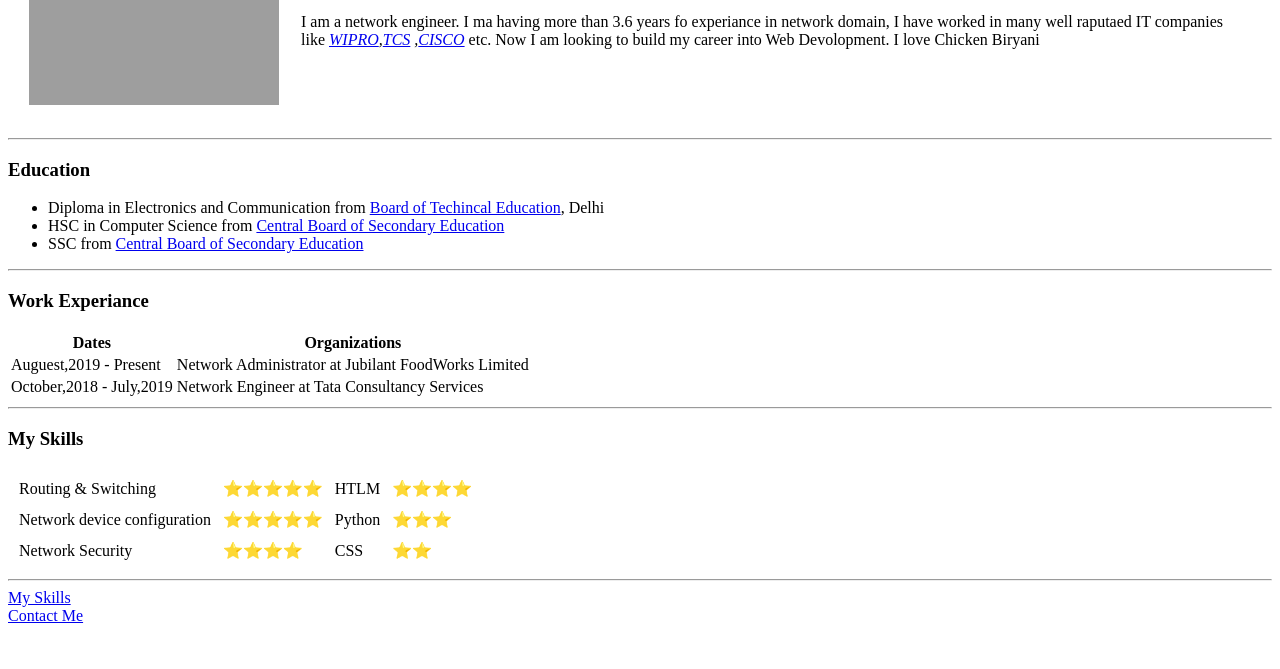
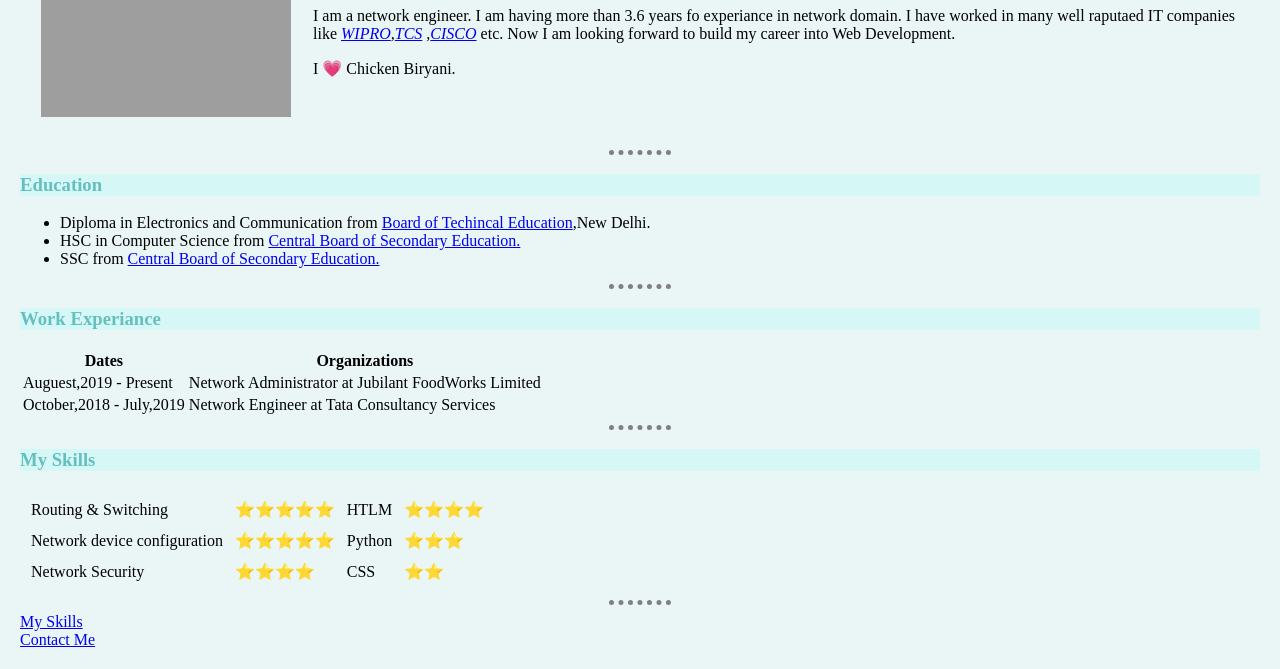
Before and after one commit to Rsingh1996/CV, a plain HTML site: page index.html in a window 1280 px wide. Shown: the part 174-843 px from the top of the page. Before the commit the page ends 807 px from the top, so only its background shows below. Drawn offline with Linux system fonts and the light colour scheme; files that its build step writes are made by us from their sources; grey boxes are pictures that could not be loaded.

Commit message:
Adding stylesheet to the repo

```diff
--- a/index.html
+++ b/index.html
@@ -3,7 +3,9 @@
     <head>
         <meta charset="utf-8">
         <title>Rahul's Personal Site</title>
+        <link rel="stylesheet" href="css/styles.css">
     </head>
+
     <body>
         <table cellspacing="20">
             <tr>
@@ -11,7 +13,8 @@
                 <td>
                     <h1>Rahul Singh</h1>
                     <p><em><strong>Network Engineer</strong></em></p>
-                    <P>I am a network engineer. I ma having more than 3.6 years fo experiance in network domain, I have worked in many well raputaed IT companies like <em><a href="https://www.wipro.com/">WIPRO</a>,<a href="https://www.tcs.com/">TCS</a> ,<a href="https://www.cisco.com/c/en_in/index.html?country-redirect=true">CISCO</a> </em>etc. Now I am looking to build my career into Web Devolopment. I love Chicken Biryani </P>
+                    <P>I am a network engineer. I am having more than 3.6 years fo experiance in network domain. I have worked in many well raputaed IT companies like <em><a href="https://www.wipro.com/">WIPRO</a>,<a href="https://www.tcs.com/">TCS</a> ,<a href="https://www.cisco.com/c/en_in/index.html?country-redirect=true">CISCO</a> </em>etc. Now I am looking forward to build my career into Web Development. </p>
+                    <p>I &#128151 Chicken Biryani.</P>
                 </td>
             </tr>
         </table>
@@ -20,9 +23,9 @@
         <hr>
         <h3>Education</h3>
         <ul>
-            <li> Diploma in Electronics and Communication from <a href="http://tte.delhigovt.nic.in/">Board of Techincal Education</a>, Delhi</li>
-            <li> HSC in Computer Science from <a href="https://www.cbse.gov.in/">Central Board of Secondary Education</a></li>
-            <li> SSC from <a href="https://www.cbse.gov.in/">Central Board of Secondary Education</a></li>
+            <li> Diploma in Electronics and Communication from <a href="http://tte.delhigovt.nic.in/">Board of Techincal Education</a>,New Delhi.</li>
+            <li> HSC in Computer Science from <a href="https://www.cbse.gov.in/">Central Board of Secondary Education.</a></li>
+            <li> SSC from <a href="https://www.cbse.gov.in/">Central Board of Secondary Education.</a></li>
         </ul>
         <hr>
         <h3>Work Experiance</h3>
--- /dev/null
+++ b/styles.css
@@ -0,0 +1,29 @@
+body {
+    background-color: #eaf6f6;
+    color:black;
+    margin: 20px;
+    }
+img {
+    background-color: #eaf6f6;
+
+
+    }
+h1 {
+    background-color:#d5f8f6;
+    color:#66bfbf;
+    }
+h3 {
+    background-color:#d5f8f6;
+    color:#66bfbf;
+    }
+
+hr {
+    border-style: none;
+    border-color: grey;
+    border-top-style: dotted;
+    border-width: 5px;
+    width: 5%;
+    }
+form {
+    color: gray;
+}
```
Also changed, not shown: contact.html (+4 -3 lines), skills.html (+1 -0 lines).
